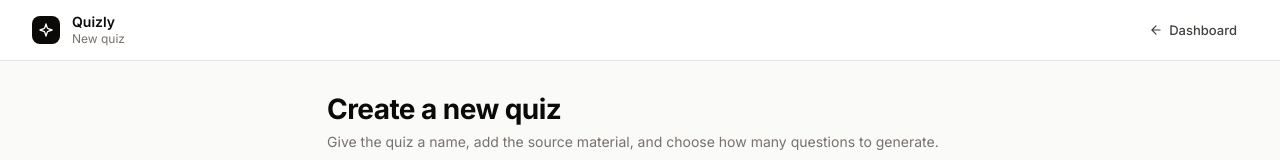
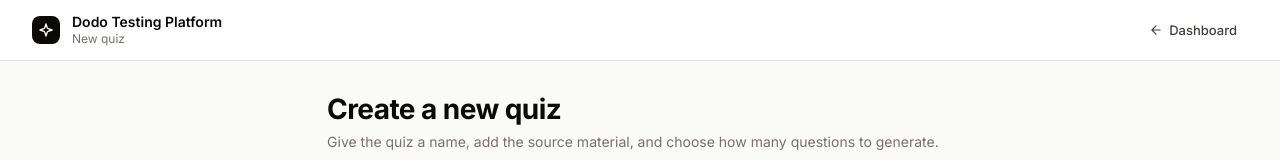
Before and after one commit to chasegyles/dodeka-designer-testing, a React (Vite) app in the folder client/: page /new in a window 1280 px wide. Shown: the top 160 px of the page. Built offline with nearby package versions, Linux system fonts and the light colour scheme.

Commit message:
Change title from 'Quizly' to 'Dodo Testing Platform'

```diff
--- a/client/src/pages/CreateVariant.jsx
+++ b/client/src/pages/CreateVariant.jsx
@@ -96,7 +96,7 @@ export default function CreateVariant() {
   return (
     <div style={{ minHeight: '100vh', display: 'flex', flexDirection: 'column' }}>
       <TopBar
-        title="Quizly"
+        title="Dodo Testing Platform"
         subtitle="New quiz"
         right={
           <Link to="/" style={{ textDecoration: 'none' }}>
```
